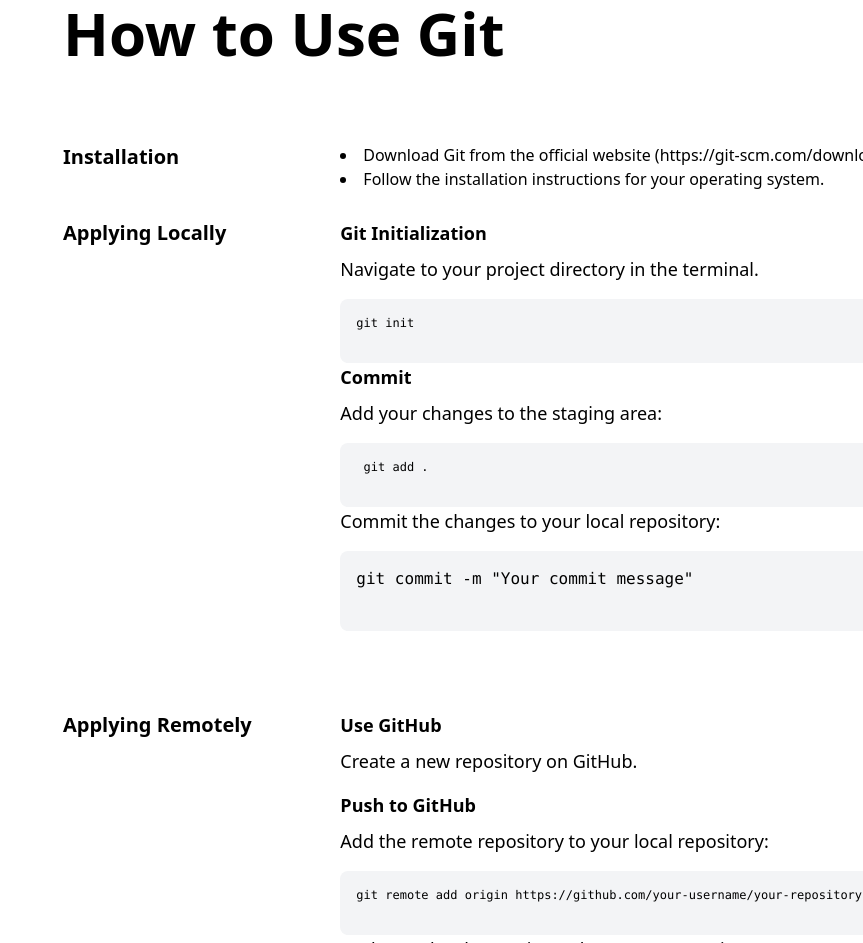
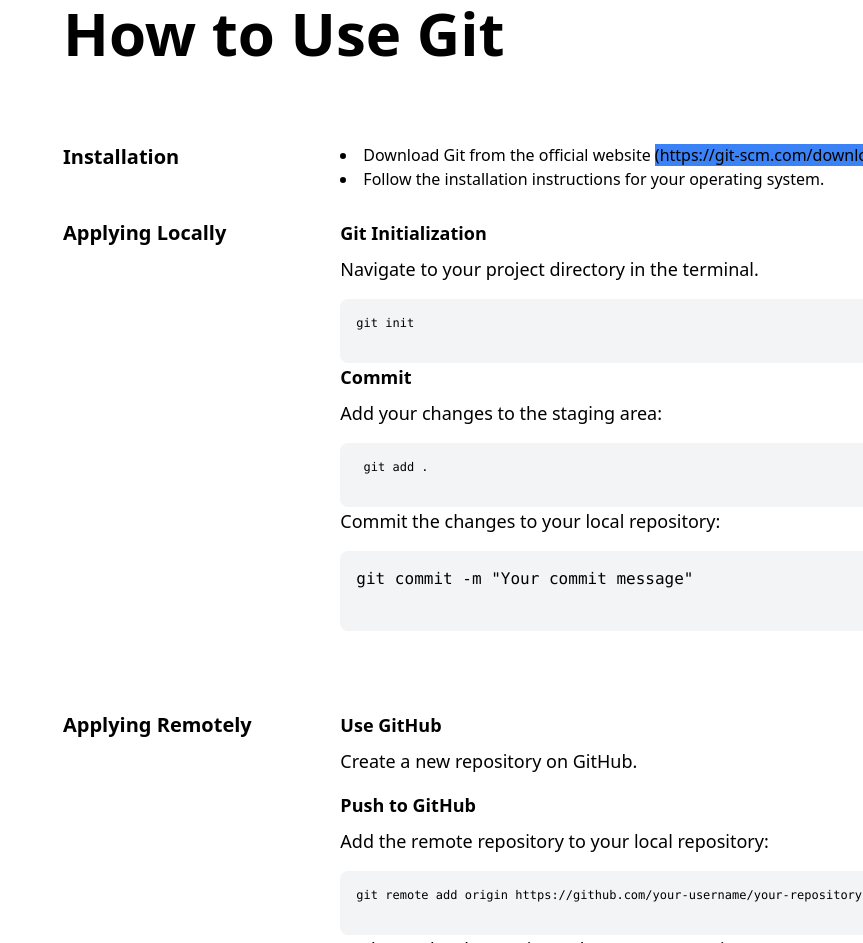
Before and after one commit to sjay-dao/web-blog, a website: page build/git-blog/index.html in a window 1280 px wide. Shown: the part 2519-3462 px from the top of the page, without its empty margins (417-1280 px from the left). Drawn offline with Linux system fonts and the light colour scheme.

Commit message:
Add link to git link download

```diff
--- a/build/git-blog/index.html
+++ b/build/git-blog/index.html
@@ -147,7 +147,7 @@
                         </div>
                         <div class="md:w-2/3">
                             <ul class="list-disc space-y-2"></ul>
-                                <li>Download Git from the official website (https://git-scm.com/download)</li>
+                                <li>Download Git from the official website <a class="bg-blue-500" "https://git-scm.com/download">(https://git-scm.com/download)</a></li>
                                 <li>Follow the installation instructions for your operating system.</li>
                             </ul>
                         </div>
```
